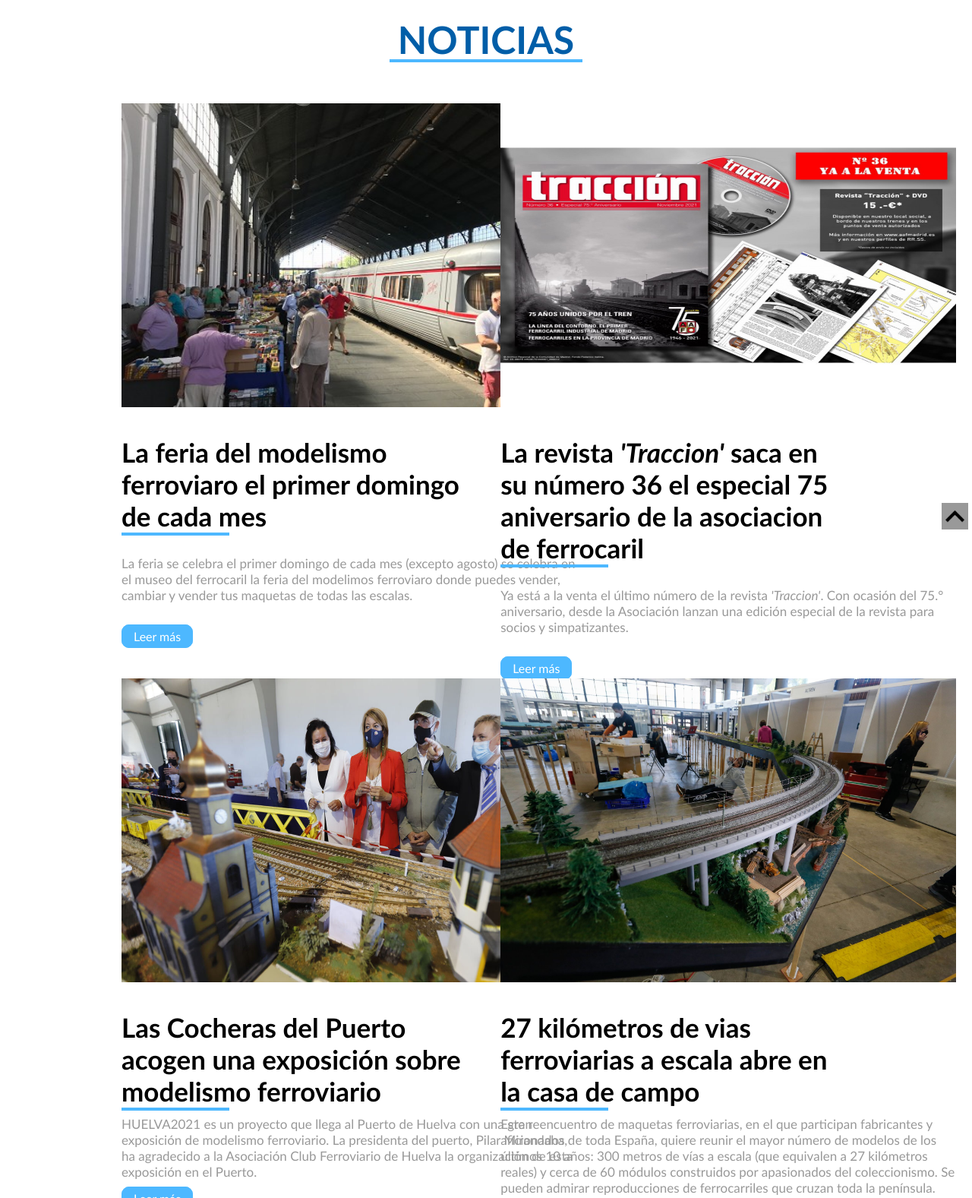
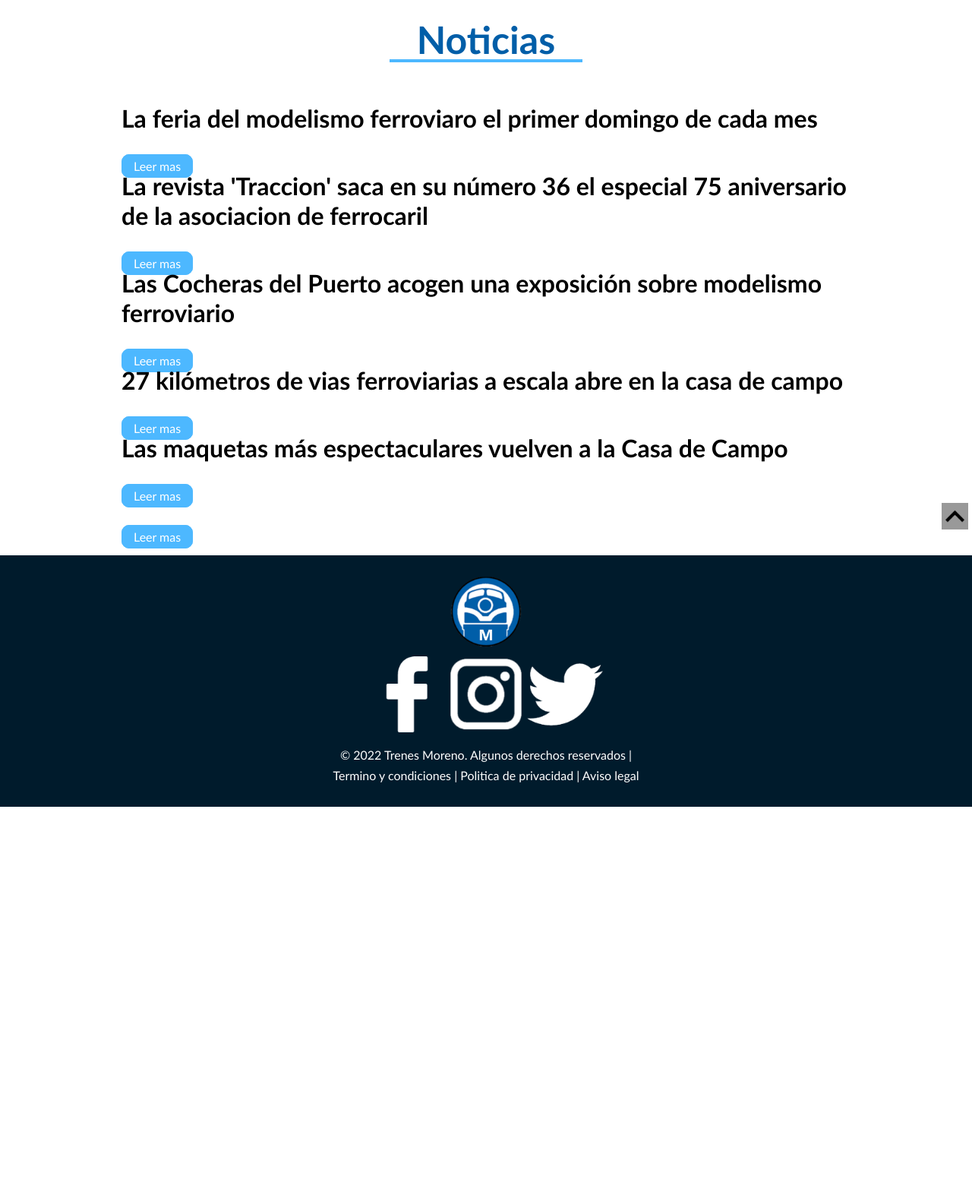
Before and after one commit to guillermooom/trenesmoreno, a plain HTML site: page noticias_guille.html in a window 1280 px wide. Shown: the part 88-1665 px from the top of the page at 76% size. After the commit the page ends 1150 px from the top, so only its background shows below. Drawn offline with Linux system fonts and the light colour scheme.

Commit message:
Add files via upload

```diff
--- a/noticias_guille.html
+++ b/noticias_guille.html
@@ -31,130 +31,75 @@
 		<div class="body">
 			<div class="top">
 				<br>
-				<h1>NOTICIAS</h1>
+				<h1>Noticias</h1>
 				<hr>
 				<br>
 				<br>
 				<br>
 			</div>
-			<div class="noti">
-				<div class="notileft">
-					<img src="./img/feria.jpg"></img>
+
+			<div class="desarrollo">
+				<div class="noticia">
+					<h1>La feria del modelismo ferroviaro el primer domingo de cada mes</h1>
 					<br>
 					<br>
-					<h1>La feria del modelismo ferroviaro el primer domingo de cada mes</h1>
-					<hr>
-					<br>
-					<p>
-					La feria se celebra el primer domingo de cada mes (excepto agosto)
-					se celebra en el museo del ferrocaril la feria del
-					modelimos ferroviaro donde puedes vender, cambiar
-					y vender tus maquetas de todas las escalas.
-					</p>
+					<a class="boton">Leer mas</a>
+				</div>
+
+				<div class="noticia">
+					<h1>La revista 'Traccion' saca en su número 36 el especial 75 aniversario de la asociacion de ferrocaril</h1>
 					<br>
 					<br>
-					<a class="boton">Leer más </a>
+					<a class="boton">Leer mas</a>
 				</div>
 
-				<div class="notiright">
-					<img src="./img/traccion.jpg"></img>
+				<div class="noticia">
+					<h1>Las Cocheras del Puerto acogen una exposición sobre modelismo ferroviario</h1>
 					<br>
 					<br>
-					<h1>La revista <i>'Traccion'</i> saca en su número 36
-					el especial 75 aniversario de la asociacion de ferrocaril</h1>
-					<hr>
-					<br>
-					<p>Ya está a la venta el último número de la revista <i>'Traccion'</i>. Con ocasión del 75.° aniversario,
-					desde la Asociación lanzan una edición especial de la revista para socios y simpatizantes.</p>
+					<a class="boton">Leer mas</a>
+				</div>
+
+				<div class="noticia">
+					<h1>27 kilómetros de vias ferroviarias a escala abre en la casa de campo</h1>
 					<br>
 					<br>
-					<a class="boton">Leer más </a>
+					<a class="boton">Leer mas</a>
+				</div>
+
+				<div class="noticia">
+					<h1>Las maquetas más espectaculares vuelven a la Casa de Campo</h1>
+					<br>
+					<br>
+					<a class="boton">Leer mas</a>
+				</div>
+
+				<div class="noticia">
+					<h1></h1>
+					<br>
+					<br>
+					<a class="boton">Leer mas</a>
 				</div>
 			</div>
-			<br>
-			<br>
-			<br>
 
-			<!--NUEVA NOTICIAS-->
-			<!-- AÑADIR ESTAS NOTICIAS
-			https://andaluciainformacion.es/ronda/1003894/gran-exposicion-de-modelismo-ferroviario-en-huelva/
-			-->
-			<div class="noti">
-				<div class="notileft">
-					<img src="./img/huelva2021.jpg"></img>
-					<br>
-					<br>
-					<h1>Las Cocheras del Puerto acogen una exposición sobre modelismo ferroviario</h1>
-					<hr>
-					<p>HUELVA2021 es un proyecto que llega al Puerto de Huelva con una gran
-					exposición de modelismo ferroviario. La presidenta del puerto, Pilar Mirandaha, ha agradecido a la
-					Asociación Club Ferroviario de Huelva la organización de esta exposición en el Puerto.</p>
-					<br>
-					<a class="boton">Leer más </a>
-				</div>
 
-				<div class="notiright">
-					<img src="./img/27km.jpg"></img>
-					<br>
-					<br>
-					<h1>27 kilómetros de vias ferroviarias a escala abre en la casa de campo</h1>
-					<hr>
-					<p>Este reencuentro de maquetas ferroviarias, en el que participan fabricantes y aficionados de toda España,
-						quiere reunir el mayor número de modelos de los últimos 10 años: 300 metros de vías a escala
-						(que equivalen a 27 kilómetros reales) y cerca de 60 módulos construidos por apasionados del coleccionismo.
-						Se pueden admirar reproducciones de ferrocarriles que cruzan toda la península.</p>
-					<br>
-					<a class="boton">Leer más </a>
-				</div>
-			<br>
-			<br>
-			<br>
-			</div>
-
-			<!--NUEVA NOTICIAS-->
-
-			<div class="noti">
-				<div class="notileft">
-					<img src="./img/casa_campo.jpg"></img>
-					<br>
-					<br>
-					<h1>Las maquetas más espectaculares vuelven a la Casa de Campo</h1>
-					<hr>
-					<p>Las impresionantes maquetas serán las muestras de las últimas novedades
-						del modelismo ferroviario que llega a Madrid de la mano de modelistas,
-						tiendas y fabricantes tanto de España como de Portugal, que estarán
-						presentes con diferentes stands del viernes 12 al domingo 14 de noviembre
-						en el Pabellón de Convenciones del Recinto Ferial Casa de Campo.</p>
-					<br>
-					<a class="boton">Leer más </a>
-				</div>
-
-				<div class="notiright">
-					<img src="./img/27km.jpg"></img>
-					<br>
-					<br>
-					<h1>Texto generico</h1>
-					<hr>
-					<p>Texto generico</p>
-					<br>
-					<a class="boton">Leer más </a>
-				</div>
-			<br>
-			<br>
-			<br>
-			</div>
 		</div>
 
 	<!--PIE DE PAGINA-->
 	<br>
 	<div class="footer">
 		<br>
-			<a href="./index_guille.html"><img src="./img/logo.png"></img></a>
+		<a href="./nuevo_index.html"><img alt="logo" class="fotlogo" src="./img/logo.png"></img></a>
+		<div class="fotredes">
+			<a href="https://www.facebook.com/modelismo2cero/" target="_blank"><img alt="facebook" src="./img/facebook.png"></a>
+			<a href="https://www.instagram.com/kleinewelt_in_n/" target="_blank"><img alt="instagram" src="./img/instagram.png"></a>
+			<a href="https://twitter.com/mftrain_n" target="_blank"><img alt="twitter" src="./img/twitter.png"></a>
+		</div>
 		<div>
 			<p>© 2022 Trenes Moreno. Algunos derechos reservados |</p>
-				<p><a href="./index_guille.html">Termino y condiciones</a> |
-					<a href="./index_guille.html">Politica de privacidad</a> |
-					<a href="./index_guille.html">Aviso legal</a>
+			<p><a href="./nuevo_index.html">Termino y condiciones</a> |
+				<a href="./nuevo_index.html">Politica de privacidad</a> |
+				<a href="./nuevo_index.html">Aviso legal</a>
 			</p>
 			<br>
 		</div>
```
Lines whose indentation alone changed are shown as unchanged.
